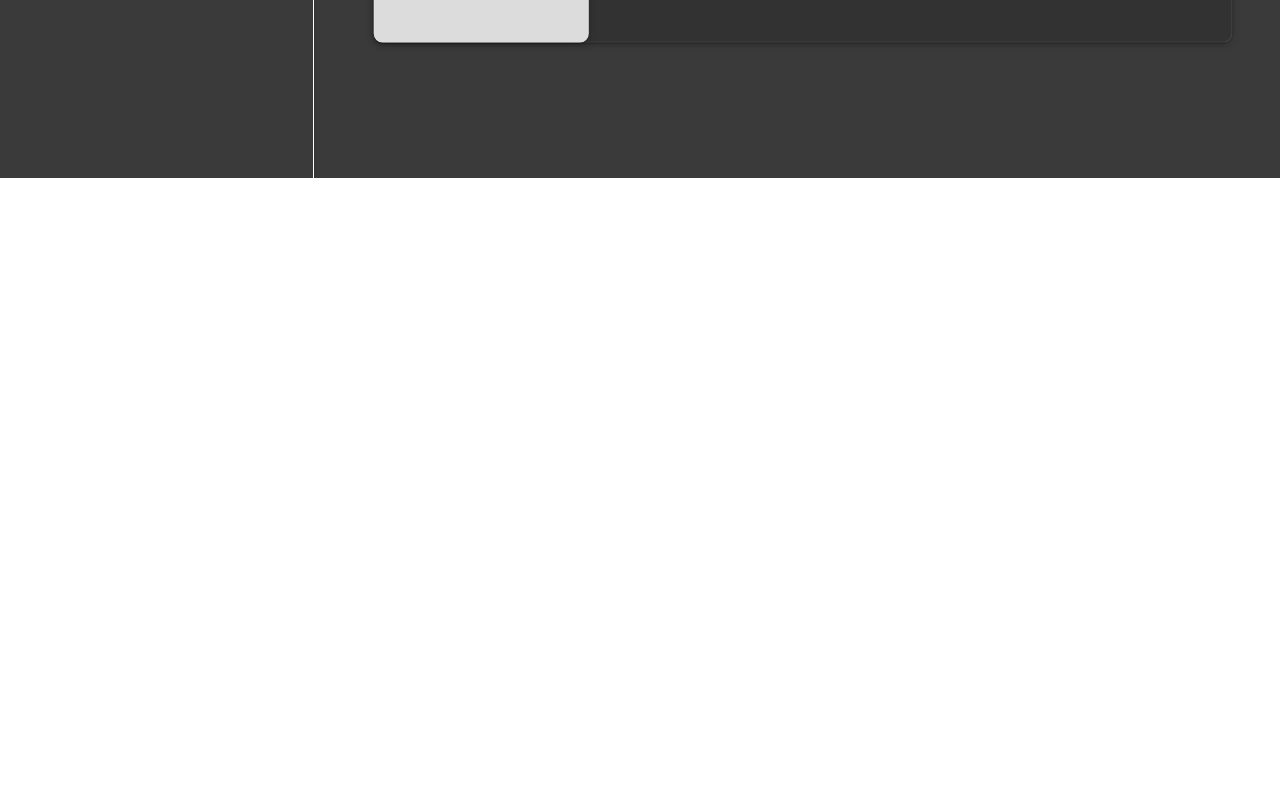
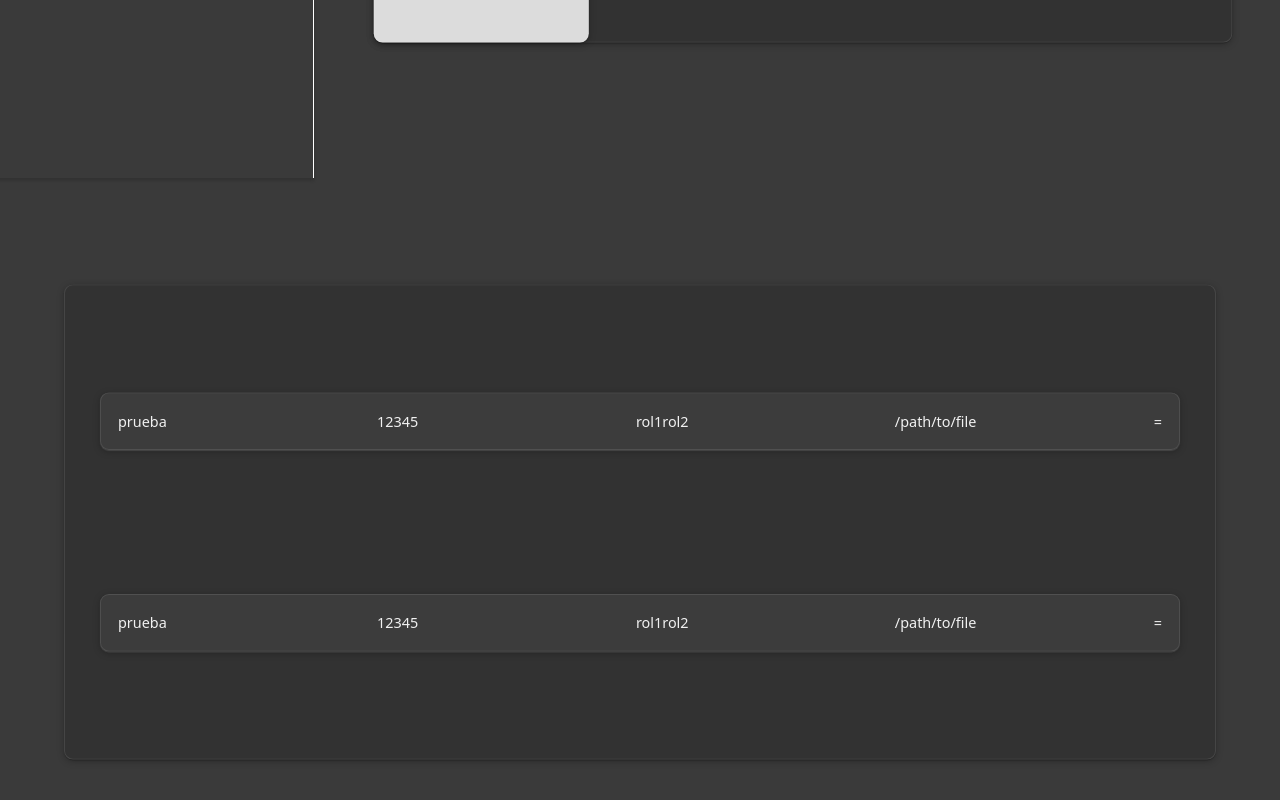
Before and after one commit to Jesuscy/UpgradeFinal2024, a React (Vite) app in the folder Frontend/FileComite/: page / in a window 1280 px wide. Shown: the part 1145-1945 px from the top of the page. Before the commit the page ends 1323 px from the top, so only its background shows below. Built offline with nearby package versions, Linux system fonts and the light colour scheme; a web font is replaced by a local one.

Commit message:
Add FileRow | FileRows

```diff
--- a/Frontend/FileComite/src/assets/common/FileRow.jsx
+++ b/Frontend/FileComite/src/assets/common/FileRow.jsx
@@ -0,0 +1,15 @@
+import React from 'react'
+import '../../styles/FileRowStyles.css'
+
+
+export const FileRow = (props) => {
+    const file = props.data
+    return (
+        <div className='col-md-12 file-container'>
+                <div className="col">{file.filename}</div>
+                <div className="col">{file.meetingId}</div>
+                <div className="col">{file.rol}</div>
+                <div className="col">{file.filepath}</div>
+=        </div>
+    )
+}
--- a/Frontend/FileComite/src/assets/common/FileRows.jsx
+++ b/Frontend/FileComite/src/assets/common/FileRows.jsx
@@ -0,0 +1,41 @@
+import React from 'react'
+import '../../styles/FileRowStyles.css'
+import { FileRow } from './FileRow'
+
+const fileExample = [{
+    filename: "prueba",
+    meetingData: {
+        meetingId: "12345",
+        rol: ["rol1","rol2"]
+    },
+    filepath: "/path/to/file"
+},
+{
+    filename: "prueba",
+    meetingData: {
+        meetingId: "12345",
+        rol: ["rol1","rol2"]
+    },
+    filepath: "/path/to/file"
+}]
+
+
+export const FileRows = () => {
+  return (
+    <div>
+        <div className="files-container">
+            {fileExample.map((file) =>(
+            <FileRow data={{
+                filename: file.filename,
+                meetingId: file.meetingData.meetingId,
+                rol: file.meetingData.rol,
+                filepath: file.filepath
+            }
+            }/>
+
+            ))}
+        </div>
+
+    </div>
+  )
+}
--- a/Frontend/FileComite/src/assets/components/Home.jsx
+++ b/Frontend/FileComite/src/assets/components/Home.jsx
@@ -2,6 +2,7 @@ import React, { useState } from 'react'
 import { Header } from '../common/Header'
 import { Link } from 'react-router-dom'
 import { NewMeeting } from '../common/NewMeeting'
+import { FileRows } from '../common/FileRows'
 
 export const Home = () => {
 
@@ -104,6 +105,7 @@ export const Home = () => {
                         </div>
                     </div>
                 </div>
+                <FileRows/>
             </div>
         </>
     )
--- /dev/null
+++ b/Frontend/FileComite/src/styles/FileRowStyles.css
@@ -0,0 +1,28 @@
+  /*INICIO FILEROWS*/
+  .files-container {
+    display: flex;
+    flex-direction: column;
+    padding: 40px;
+    border-radius: 10px;
+    margin: 10vh auto;
+    min-height: 60vh;
+    transform: scale(0.9);
+    background-color: #313131d2;
+    box-shadow: rgba(0, 0, 0, 0.25) 0px 0.0625em 0.0625em, rgba(0, 0, 0, 0.25) 0px 0.125em 0.5em, rgba(255, 255, 255, 0.1) 0px 0px 0px 1px inset;
+  }
+  /*FIN FILEROWS*/
+
+  /*INICIO FILEROW*/
+  .file-container {
+    display: flex;
+    padding: 20px;
+    min-width: 60%;
+    border-radius: 10px;
+    margin: 10vh auto;
+    align-items: center;
+    align-content: center;
+    background-color: #3f3e3ed2;
+    color: rgb(241, 241, 241);
+    box-shadow: rgba(150, 150, 150, 0.25) 0px 0.0625em 0.0625em, rgba(0, 0, 0, 0.25) 0px 0.125em 0.5em, rgba(255, 255, 255, 0.1) 0px 0px 0px 1px inset;
+  }
+  /*FIN FILEROW*/
```
Also changed, not shown: Frontend/FileComite/src/styles/styles.txt (deleted), 1 other file (tests, documents, lock files or other folders).
